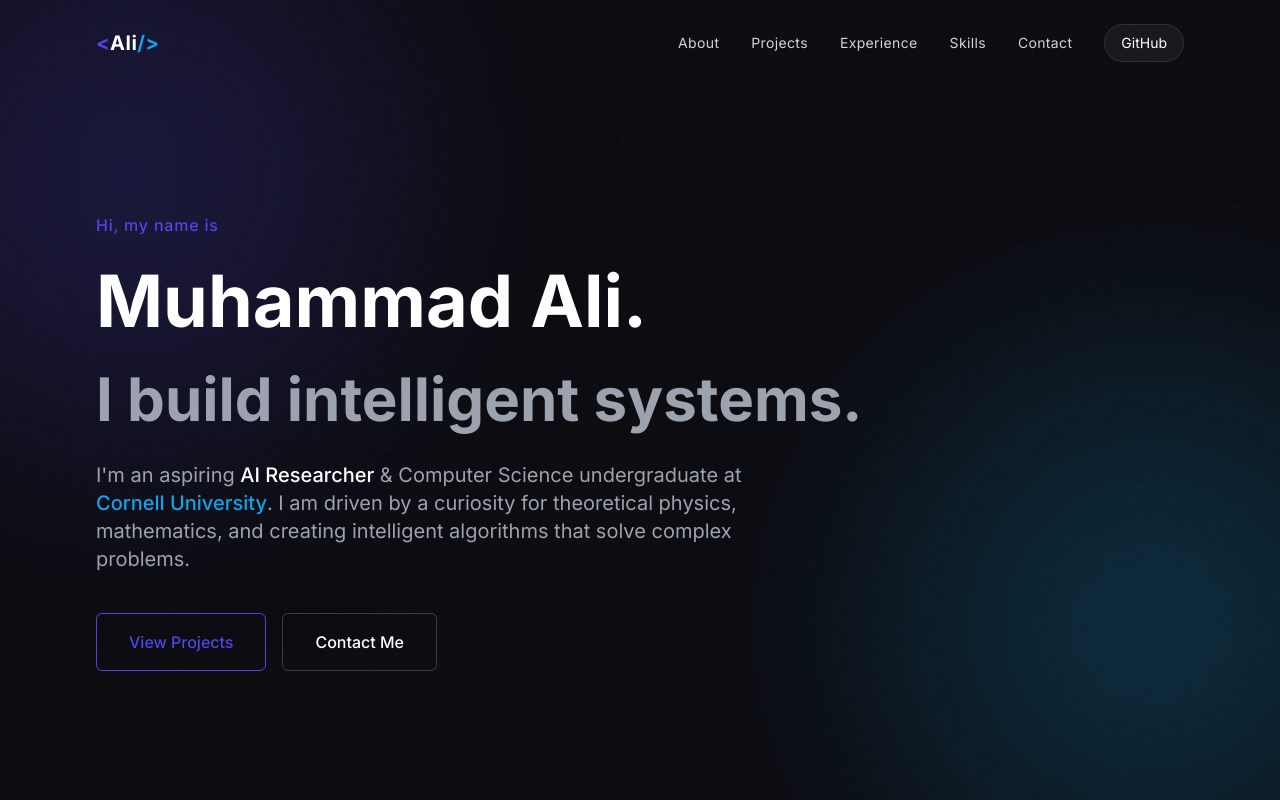
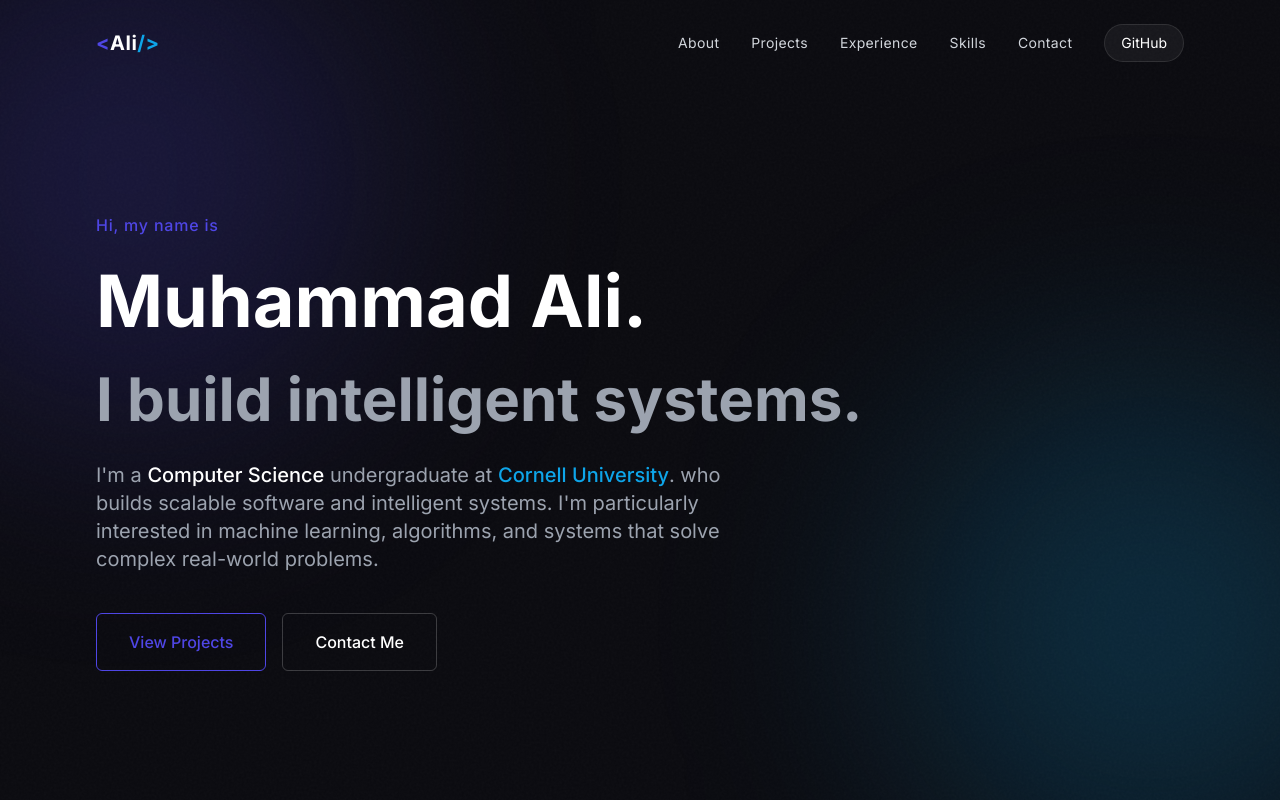
Before and after one commit to MuhammadAli-CS/MuhammadAli-CS.github.io, a React (Vite) app: page / in a window 1280 px wide. Shown: the top 800 px of the page. Built offline with nearby package versions, Linux system fonts and the light colour scheme.

Commit message:
changes to description

```diff
--- a/src/components/Hero.jsx
+++ b/src/components/Hero.jsx
@@ -43,7 +43,7 @@ const Hero = () => {
         </div>
 
         <motion.p variants={item} className="text-gray-400 text-lg sm:text-xl leading-relaxed mb-10 max-w-2xl">
-          I'm an aspiring <span className="text-white font-medium">AI Researcher</span> & Computer Science undergraduate at <span className="text-secondary font-medium">Cornell University</span>. I am driven by a curiosity for theoretical physics, mathematics, and creating intelligent algorithms that solve complex problems.
+          I'm a <span className="text-white font-medium">Computer Science</span> undergraduate at <span className="text-secondary font-medium">Cornell University</span>.  who builds scalable software and intelligent systems. I'm particularly interested in machine learning, algorithms, and systems that solve complex real-world problems.
         </motion.p>
 
         <motion.div variants={item} className="flex flex-wrap gap-4">
```
